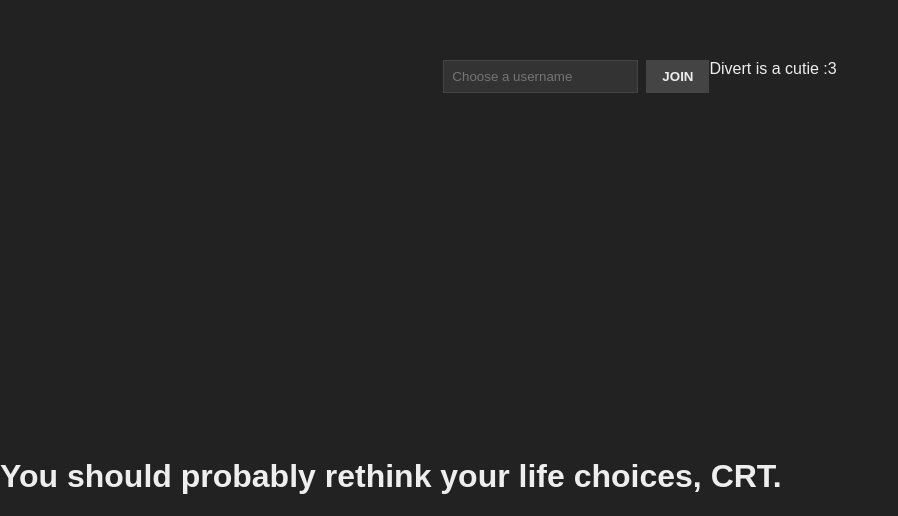
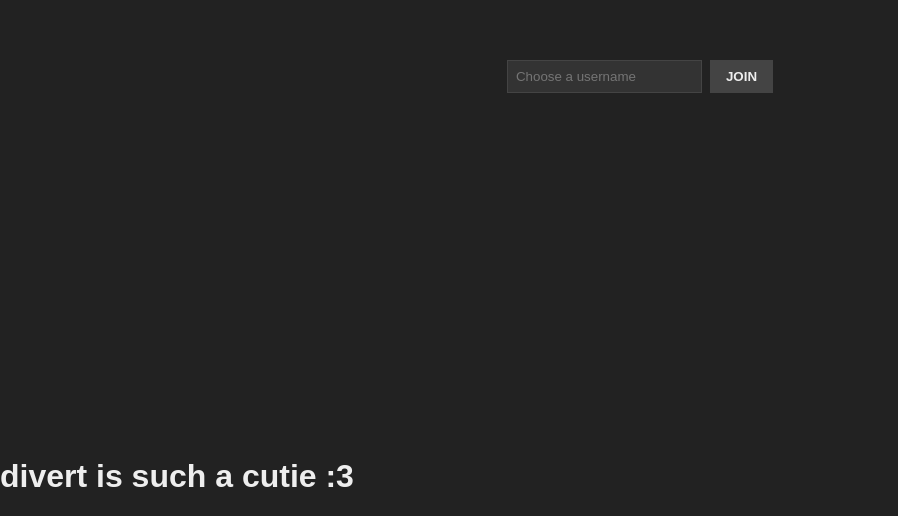
Before and after one commit to Microstung/chatroom, a website: page public/index.html in a window 1280 px wide. Shown: the part 284-800 px from the top of the page, without its empty margins (0-898 px from the left). Drawn offline with nearby package versions, Linux system fonts and the light colour scheme; no server answers.

Commit message:
Update index.html

```diff
--- a/public/index.html
+++ b/public/index.html
@@ -12,7 +12,6 @@
     <form id="login-form">
       <input type="text" id="username-input" placeholder="Choose a username" maxlength="15" required>
       <button type="submit">Join</button>
-      <text>Divert is a cutie :3</text>
     </form>
   </div>
   <div id="chat-content" style="display:none;">
@@ -38,4 +37,4 @@
   <script src="/script.js"></script>
 </body>
 </html>
-<h1>You should probably rethink your life choices, CRT.</h1>
+<h1>divert is such a cutie :3</h1>
```
